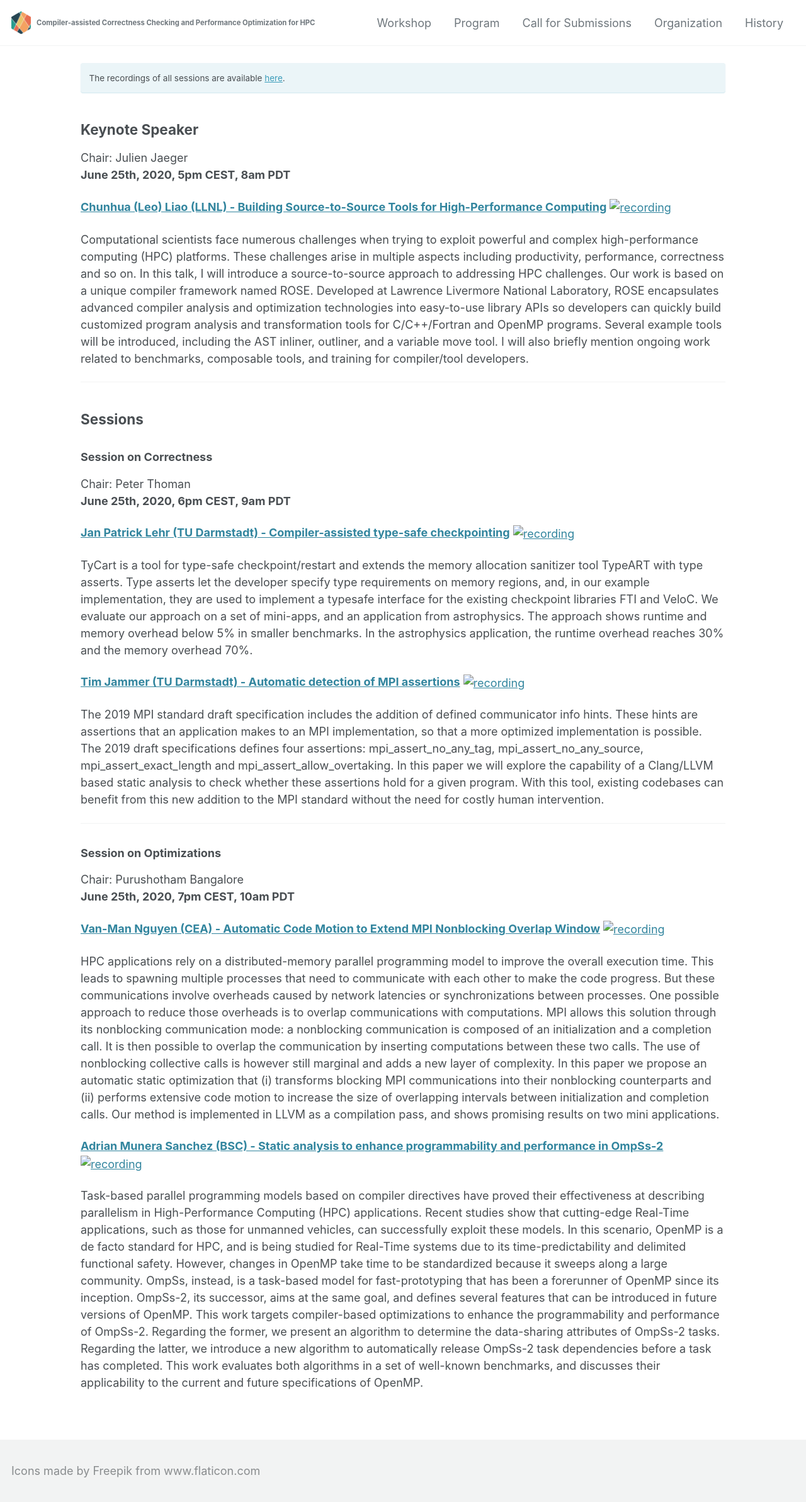
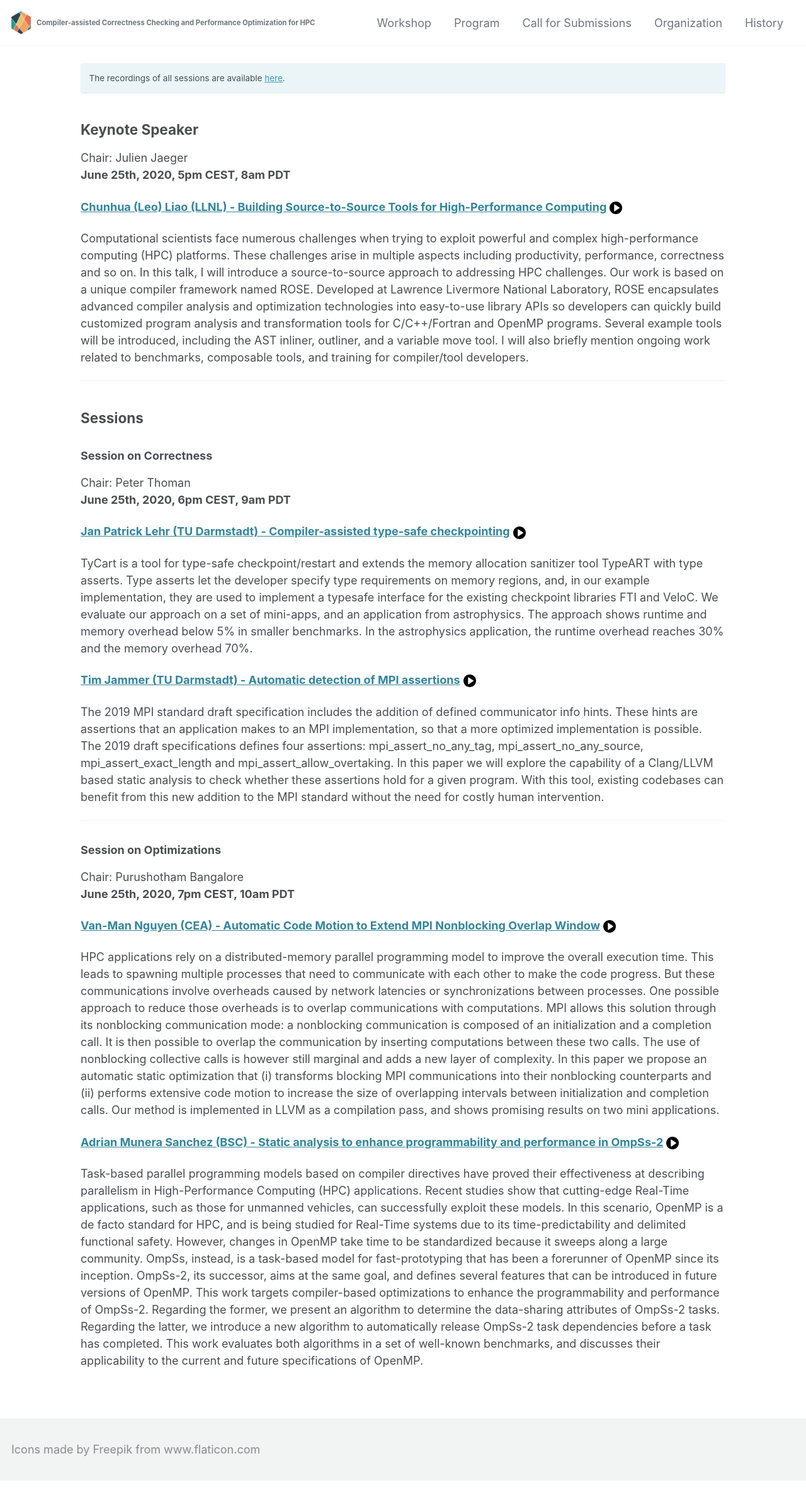
Before and after one commit to c3po-workshop/c3po-workshop.github.io, a Jekyll site: the page built from _pages/2020/program.md, in a window 1280 px wide. Shown: the whole page at 63% size. Built offline with Jekyll 4.4.1, drawn with Linux system fonts in a browser that asks for light colours; cached includes are drawn as plain includes; nearby versions of some CDN libraries; after the commit the page ends 2351 px from its top, so only the background shows below that.

Commit message:
Fixed video icon

```diff
--- a/_pages/2020/program.md
+++ b/_pages/2020/program.md
@@ -12,7 +12,9 @@
 Chair: Julien Jaeger \\
 **June 25th, 2020, 5pm CEST, 8am PDT**
 
-<!-- TODO is there a way to have the datetime timezone adjusted to the users locale and automatically shown correctly?
+<!--
+
+TODO is there a way to have the datetime timezone adjusted to the users locale and automatically shown correctly?
 
 The calendar invites circumvents the issue but would still be good to have!
 -->
@@ -20,7 +22,7 @@
 [**Chunhua (Leo) Liao (LLNL) - Building Source-to-Source Tools for High-Performance Computing**](/presentations/2020/building_source-to-source_tools_for_hpc.pdf)
 <!-- <a target="_blank" href="https://calendar.google.com/event?action=TEMPLATE&amp;tmeid=NzdpaGs1cWNyYm91aGQ5MGcyY2oxaXJlcjYgbS5hLnJ1ZWZlbmFjaHRAbQ&amp;tmsrc=m.a.ruefenacht%40gmail.com"><img width="20" height="20" border="0" src="/assets/calendar.jpg"></a> -->
 <!-- <a href="/presentations/2020/invites/Building_SourcetoSource_Tools_for_HighPerformance_Computing.ics" target="_blank"><img src="/assets/calendar.jpg" alt="invite" width="20" height="20" border="0" /></a> -->
-<a href="https://youtu.be/IZp_4enKg7U" target="_blank"><img src="/assets/video.jpg" alt="recording" width="20" height="20" border="0" /></a>
+<a href="https://youtu.be/IZp_4enKg7U" target="_blank"><img src="/assets/icons/video.jpg" alt="recording" width="20" height="20" border="0" /></a>
 
 Computational scientists face numerous challenges when trying to exploit powerful and complex high-performance computing (HPC) platforms. These challenges arise in multiple aspects including productivity, performance, correctness and so on. In this talk, I will introduce a source-to-source approach to addressing HPC challenges. Our work is based on a unique compiler framework named ROSE. Developed at Lawrence Livermore National Laboratory, ROSE encapsulates advanced compiler analysis and optimization technologies into easy-to-use library APIs so developers can quickly build customized program analysis and transformation tools for C/C++/Fortran and OpenMP programs. Several example tools will be introduced, including the AST inliner, outliner, and a variable move tool. I will also briefly mention ongoing work related to benchmarks, composable tools, and training for compiler/tool developers.
 
@@ -34,13 +36,13 @@
 
 [**Jan Patrick Lehr (TU Darmstadt) - Compiler-assisted type-safe checkpointing**](/presentations/2020/compiler_assisted_type_safe_checkpointing.pdf)
 <!-- <a target="_blank" href="https://calendar.google.com/event?action=TEMPLATE&amp;tmeid=NjJndmw0dnZnazI4bzFrbGRmOWg1dnRybGwgbHF1OGFqb2o4NG92MGxmcjU5b3VyYjc5M3NAZw&amp;tmsrc=lqu8ajoj84ov0lfr59ourb793s%40group.calendar.google.com"><img width="20" height="20" border="0" src="/assets/calendar.jpg"></a> -->
-<a href="https://youtu.be/exTbMbQtFWg" target="_blank"><img src="/assets/video.jpg" alt="recording" width="20" height="20" border="0" /></a>
+<a href="https://youtu.be/exTbMbQtFWg" target="_blank"><img src="/assets/icons/video.jpg" alt="recording" width="20" height="20" border="0" /></a>
 
 TyCart is a tool for type-safe checkpoint/restart and extends the memory allocation sanitizer tool TypeART with type asserts. Type asserts let the developer specify type requirements on memory regions, and, in our example implementation, they are used to implement a typesafe interface for the existing checkpoint libraries FTI and VeloC. We evaluate our approach on a set of mini-apps, and an application from astrophysics. The approach shows runtime and memory overhead below 5% in smaller benchmarks. In the astrophysics application, the runtime overhead reaches 30% and the memory overhead 70%.
 
 [**Tim Jammer (TU Darmstadt) - Automatic detection of MPI assertions**](/presentations/2020/automatic_detection_of_mpi_assertions.pdf)
 <!-- <a target="_blank" href="https://calendar.google.com/event?action=TEMPLATE&amp;tmeid=M2dudjIyMnEwcGk0dnRkbjBnNWJia2hkamggbHF1OGFqb2o4NG92MGxmcjU5b3VyYjc5M3NAZw&amp;tmsrc=lqu8ajoj84ov0lfr59ourb793s%40group.calendar.google.com"><img width="20" height="20" border="0" src="/assets/calendar.jpg"></a> -->
-<a href="https://youtu.be/n4ZOxTuCYM0" target="_blank"><img src="/assets/video.jpg" alt="recording" width="20" height="20" border="0" /></a>
+<a href="https://youtu.be/n4ZOxTuCYM0" target="_blank"><img src="/assets/icons/video.jpg" alt="recording" width="20" height="20" border="0" /></a>
 
 The 2019 MPI standard draft specification includes the addition of defined communicator info hints. These hints are assertions that an application makes to an MPI implementation, so that a more optimized implementation is possible. The 2019 draft specifications defines four assertions: mpi_assert_no_any_tag, mpi_assert_no_any_source, mpi_assert_exact_length and mpi_assert_allow_overtaking. In this paper we will explore the capability of a Clang/LLVM based static analysis to check whether these assertions hold for a given program. With this tool, existing codebases can benefit from this new addition to the MPI standard without the need for costly human intervention.
 
@@ -52,12 +54,12 @@
 
 [**Van-Man Nguyen (CEA) - Automatic Code Motion to Extend MPI Nonblocking Overlap Window**](/presentations/2020/automatic_code_motion_to_extend_mpi_nonblocking_overlap_window.pdf)
 <!-- <a target="_blank" href="https://calendar.google.com/event?action=TEMPLATE&amp;tmeid=NHNlazNndDg2ZnE1Yms3NTJuOGJsN3F0NG0gbHF1OGFqb2o4NG92MGxmcjU5b3VyYjc5M3NAZw&amp;tmsrc=lqu8ajoj84ov0lfr59ourb793s%40group.calendar.google.com"><img width="20" height="20" border="0" src="/assets/calendar.jpg"></a> -->
-<a href="https://youtu.be/q108_6bJdOY" target="_blank"><img src="/assets/video.jpg" alt="recording" width="20" height="20" border="0" /></a>
+<a href="https://youtu.be/q108_6bJdOY" target="_blank"><img src="/assets/icons/video.jpg" alt="recording" width="20" height="20" border="0" /></a>
 
 HPC applications rely on a distributed-memory parallel programming model to improve the overall execution time. This leads to spawning multiple processes that need to communicate with each other to make the code progress. But these communications involve overheads caused by network latencies or synchronizations between processes. One possible approach to reduce those overheads is to overlap communications with computations. MPI allows this solution through its nonblocking communication mode: a nonblocking communication is composed of an initialization and a completion call. It is then possible to overlap the communication by inserting computations between these two calls. The use of nonblocking collective calls is however still marginal and adds a new layer of complexity. In this paper we propose an automatic static optimization that (i) transforms blocking MPI communications into their nonblocking counterparts and (ii) performs extensive code motion to increase the size of overlapping intervals between initialization and completion calls. Our method is implemented in LLVM as a compilation pass, and shows promising results on two mini applications.
 
 [**Adrian Munera Sanchez (BSC) - Static analysis to enhance programmability and performance in OmpSs-2**](/presentations/2020/static_analysis_to_enhance_programmability_and_performance_in_ompss.pdf)
 <!-- <a target="_blank" href="https://calendar.google.com/event?action=TEMPLATE&amp;tmeid=NzZoYm45cHAxcWYyY25yYWkzMDA3OTkyYmYgbHF1OGFqb2o4NG92MGxmcjU5b3VyYjc5M3NAZw&amp;tmsrc=lqu8ajoj84ov0lfr59ourb793s%40group.calendar.google.com"><img width="20" height="20" border="0" src="/assets/calendar.jpg"></a> -->
-<a href="https://youtu.be/uVHpjVHN_Xk" target="_blank"><img src="/assets/video.jpg" alt="recording" width="20" height="20" border="0" /></a>
+<a href="https://youtu.be/uVHpjVHN_Xk" target="_blank"><img src="/assets/icons/video.jpg" alt="recording" width="20" height="20" border="0" /></a>
 
 Task-based parallel programming models based on compiler directives have proved their effectiveness at describing parallelism in High-Performance Computing (HPC) applications. Recent studies show that cutting-edge Real-Time applications, such as those for unmanned vehicles, can successfully exploit these models. In this scenario, OpenMP is a de facto standard for HPC, and is being studied for Real-Time systems due to its time-predictability and delimited functional safety. However, changes in OpenMP take time to be standardized because it sweeps along a large community. OmpSs, instead, is a task-based model for fast-prototyping that has been a forerunner of OpenMP since its inception. OmpSs-2, its successor, aims at the same goal, and defines several features that can be introduced in future versions of OpenMP. This work targets compiler-based optimizations to enhance the programmability and performance of OmpSs-2. Regarding the former, we present an algorithm to determine the data-sharing attributes of OmpSs-2 tasks. Regarding the latter, we introduce a new algorithm to automatically release OmpSs-2 task dependencies before a task has completed. This work evaluates both algorithms in a set of well-known benchmarks, and discusses their applicability to the current and future specifications of OpenMP.
```
